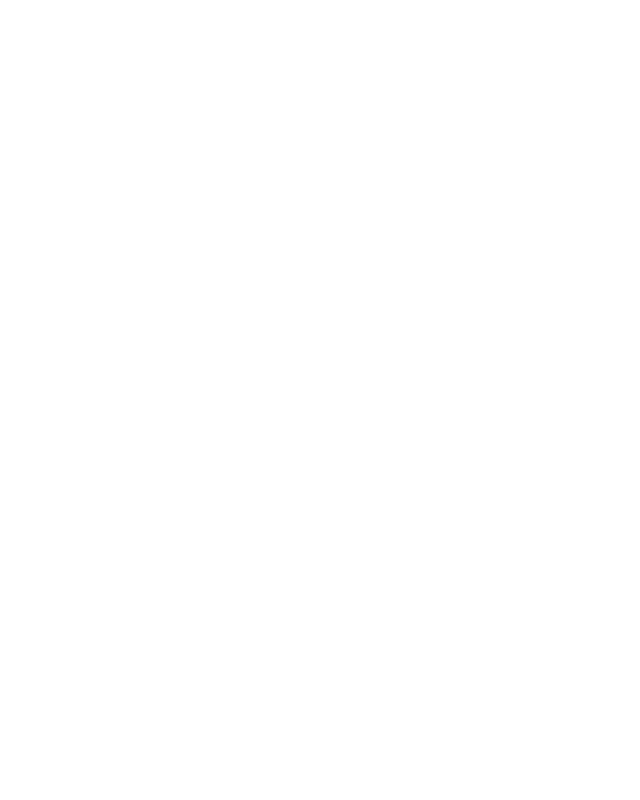
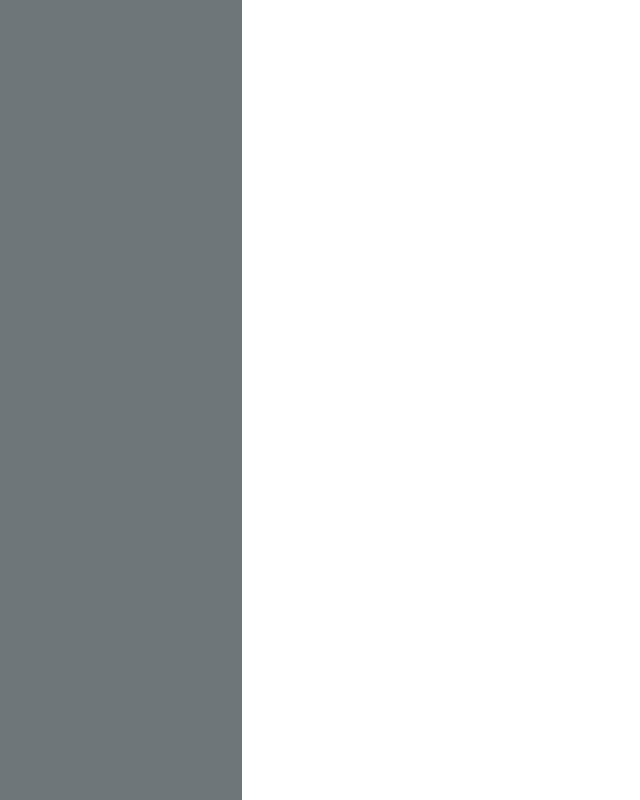
Before and after one commit to vincer0/dragster, a React (Create React App) app: page / in a window 1280 px wide. Shown: the whole page, without its empty margins (0-640 px from the left). Built offline with nearby package versions, Linux system fonts and the light colour scheme.

Commit message:
fix: Add default styles

```diff
--- /dev/null
+++ b/src/App.css
@@ -0,0 +1,4 @@
+body {
+    height: 100vh;
+    margin: 0;
+}
--- a/src/App.tsx
+++ b/src/App.tsx
@@ -1,8 +1,12 @@
 import React from 'react';
+
+import './App.css';
+import Drawer from './components/Drawer';
 
 function App() {
   return (
     <div className="App">
+      <Drawer></Drawer>
     </div>
   );
 }
```
